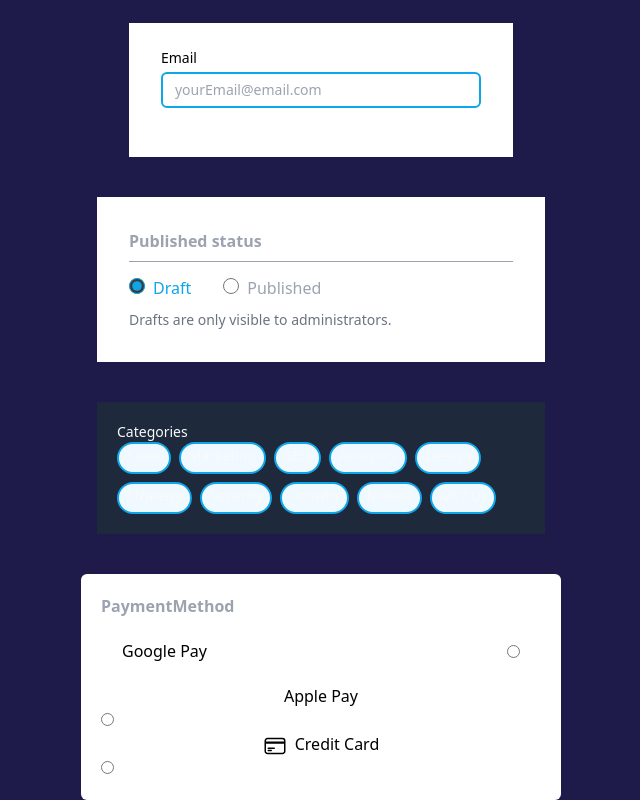
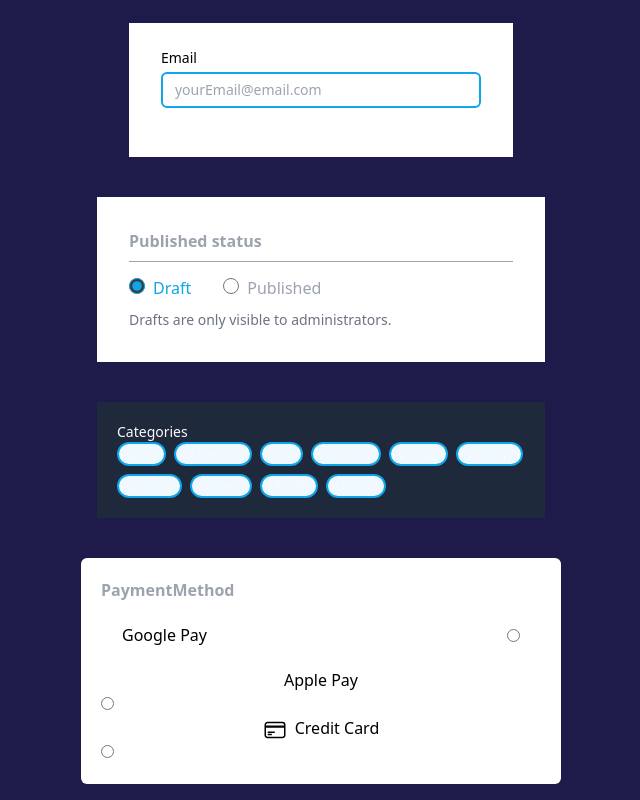
Before and after one commit to Lachicagladiadora/learning-tailwind, a React (Vite) app: page / in a window 1280 px wide. Shown: the part 1958-2758 px from the top of the page, without its empty margins (319-959 px from the left). Built offline with nearby package versions, Linux system fonts and the light colour scheme.

Commit message:
fix: categories

```diff
--- a/src/components/Categories.jsx
+++ b/src/components/Categories.jsx
@@ -6,7 +6,7 @@
       <ul className="w-full *:rounded-full *:px-2 *:py-0.5 *:border-[2px] *-border-sky-100 *:bg-sky-50 dark:text-sky-300 dark:*:border-sky-500/15 dark:*:bg-sky-500/10 *:inline flex flex-wrap gap-2 items-center">
         {/* eslint-disable-next-line react/prop-types */}
         {categories.map((c, i) => (
-          <li key={i} className="w-auto rounded-full px-2 py-0.5 h-8 border border-sky-500 bg-sky-500/10 flex items-center justify-center">{c}</li>
+          <li key={i} className="w-auto rounded-full px-3 py-0.5 text-center text-xs font-medium border border-sky-500 bg-sky-500/20 flex items-center justify-center">{c}</li>
         ))}
       </ul>
     </div>
```
